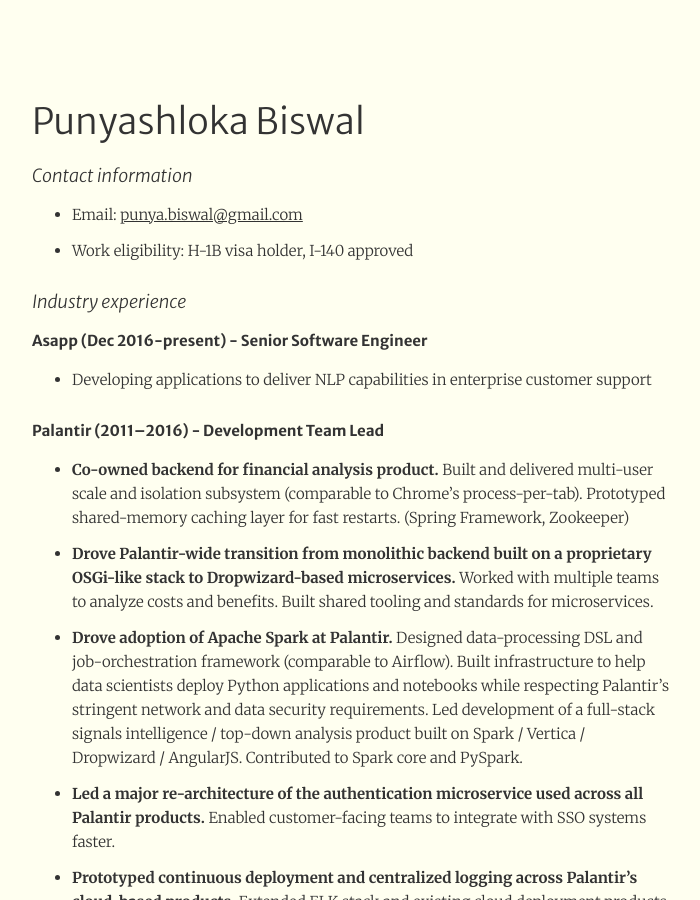
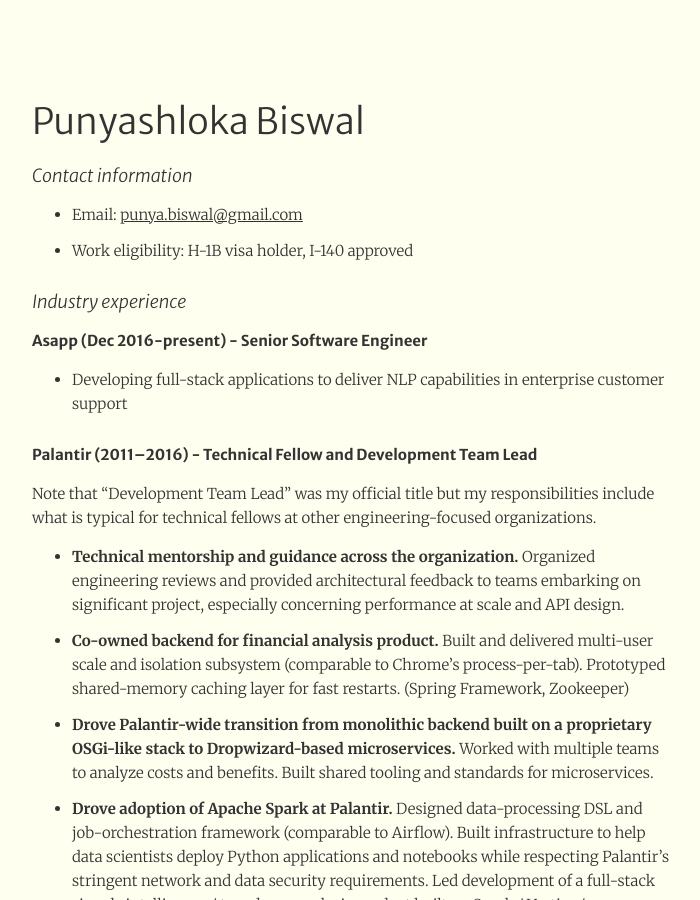
Before and after one commit to punya/punya.github.io, a Jekyll site: the page built from resume.md, in a window 1280 px wide and 900 px high. Shown: the whole window, without its empty margins (288-988 px from the left). Built offline with Jekyll 4.4.1, drawn with Linux system fonts in a browser that asks for light colours.

Commit message:
Flesh out "technical fellow" at Palantir

```diff
--- a/resume.md
+++ b/resume.md
@@ -11,9 +11,13 @@
 ## Industry experience
 
 ### Asapp (Dec 2016-present) - Senior Software Engineer
-- Developing applications to deliver NLP capabilities in enterprise customer support
+- Developing full-stack applications to deliver NLP capabilities in enterprise customer support
 
-### Palantir (2011–2016) - Development Team Lead
+### Palantir (2011–2016) - Technical Fellow and Development Team Lead
+
+Note that "Development Team Lead" was my official title but my responsibilities include what is typical for technical fellows at other engineering-focused organizations.
+
+- **Technical mentorship and guidance across the organization.** Organized engineering reviews and provided architectural feedback to teams embarking on significant project, especially concerning performance at scale and API design.
 - **Co-owned backend for financial analysis product.** Built and delivered multi-user scale and isolation subsystem (comparable to Chrome's process-per-tab). Prototyped shared-memory caching layer for fast restarts. (Spring Framework, Zookeeper)
 - **Drove Palantir-wide transition from monolithic backend built on a proprietary OSGi-like stack to Dropwizard-based microservices.** Worked with multiple teams to analyze costs and benefits. Built shared tooling and standards for microservices.
 - **Drove adoption of Apache Spark at Palantir.** Designed data-processing DSL and job-orchestration framework (comparable to Airflow). Built infrastructure to help data scientists deploy Python applications and notebooks while respecting Palantir's stringent network and data security requirements. Led development of a full-stack signals intelligence / top-down analysis product built on Spark / Vertica / Dropwizard / AngularJS. Contributed to Spark core and PySpark.
```
